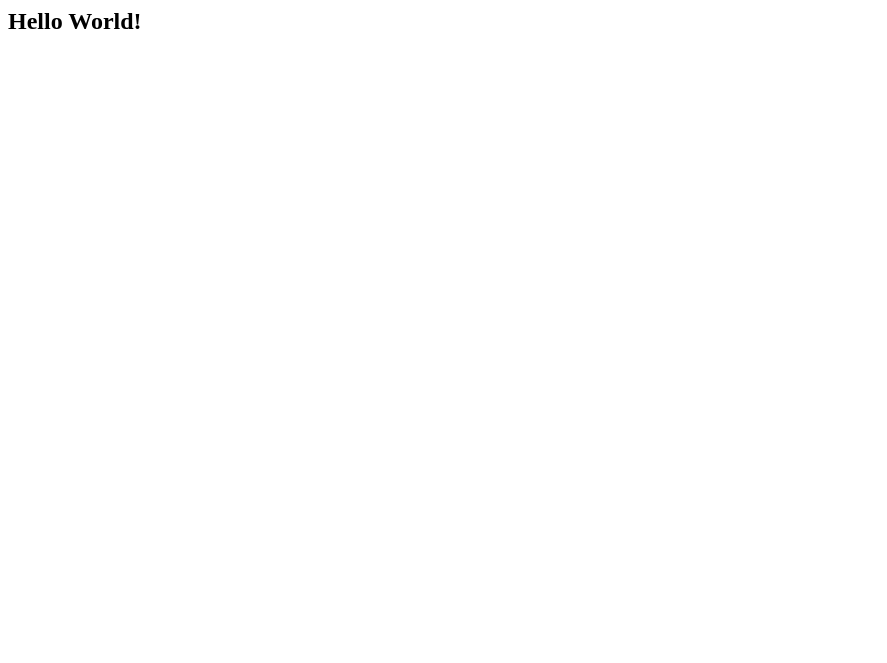
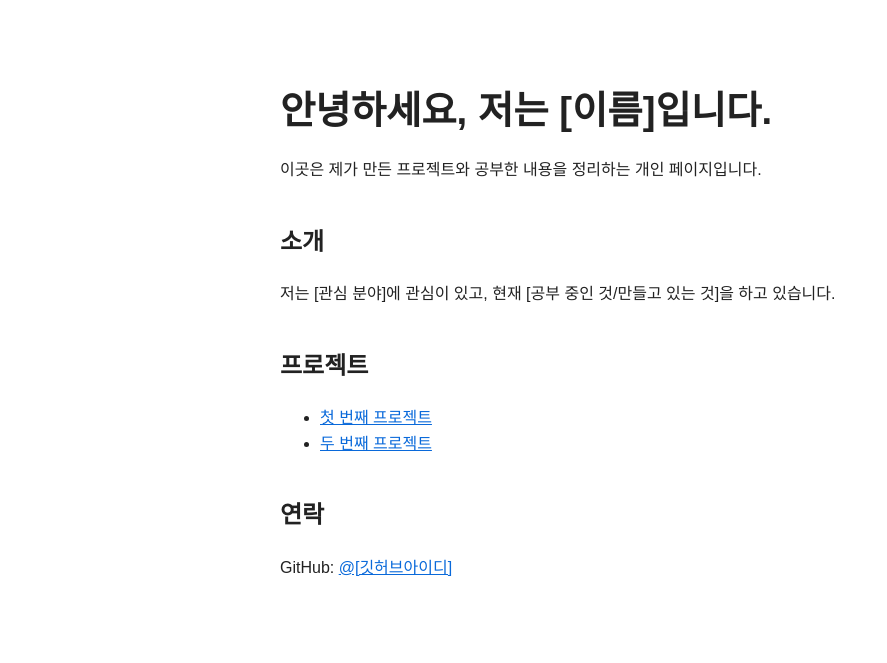
Before and after one commit to K-Dayeon03/K-Dayeon03.github.io, a plain HTML site: page index.html in a window 1280 px wide. Shown: the whole page, without its empty margins (0-887 px from the left). Drawn offline with Linux system fonts and the light colour scheme.

Commit message:
Create initial HTML template for personal page
Added HTML structure and content for personal page.

```diff
--- a/index.html
+++ b/index.html
@@ -1 +1,60 @@
-<h2>Hello World!</h2>
+<!DOCTYPE html>
+<html lang="ko">
+<head>
+  <meta charset="UTF-8" />
+  <meta name="viewport" content="width=device-width, initial-scale=1.0" />
+  <title>내 GitHub Pages</title>
+  <style>
+    body {
+      font-family: Arial, sans-serif;
+      max-width: 720px;
+      margin: 80px auto;
+      padding: 0 24px;
+      line-height: 1.6;
+      color: #222;
+    }
+
+    h1 {
+      font-size: 2.4rem;
+      margin-bottom: 12px;
+    }
+
+    a {
+      color: #0969da;
+    }
+
+    .section {
+      margin-top: 40px;
+    }
+  </style>
+</head>
+<body>
+  <h1>안녕하세요, 저는 [이름]입니다.</h1>
+
+  <p>
+    이곳은 제가 만든 프로젝트와 공부한 내용을 정리하는 개인 페이지입니다.
+  </p>
+
+  <div class="section">
+    <h2>소개</h2>
+    <p>
+      저는 [관심 분야]에 관심이 있고, 현재 [공부 중인 것/만들고 있는 것]을 하고 있습니다.
+    </p>
+  </div>
+
+  <div class="section">
+    <h2>프로젝트</h2>
+    <ul>
+      <li><a href="#">첫 번째 프로젝트</a></li>
+      <li><a href="#">두 번째 프로젝트</a></li>
+    </ul>
+  </div>
+
+  <div class="section">
+    <h2>연락</h2>
+    <p>
+      GitHub: <a href="https://github.com/[깃허브아이디]">@[깃허브아이디]</a>
+    </p>
+  </div>
+</body>
+</html>
```
